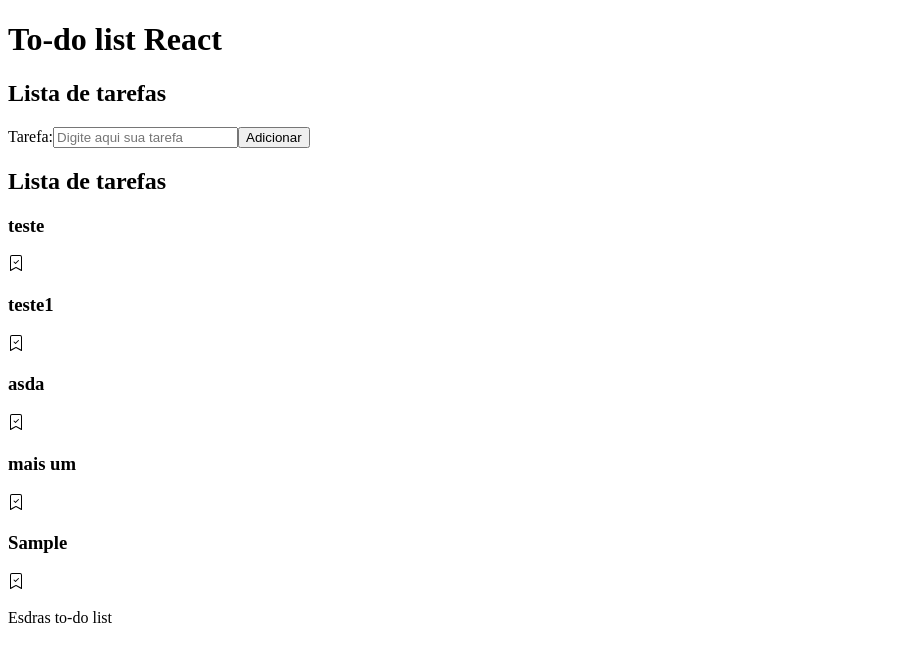
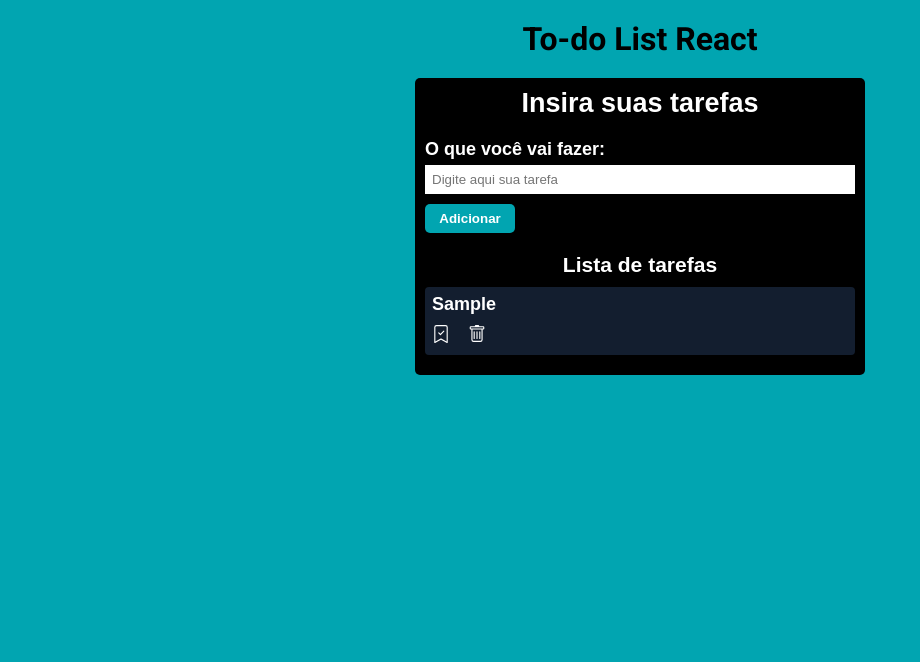
Before and after one commit to EsdrasOliver/to-do-list, a React (Vite) app: page / in a window 1280 px wide. Both pictures are taken after typing "Sample" into the empty fields and a click on the input "Adicionar". Shown: the top 662 px of the page, without its empty margins (0-920 px from the left). Built offline with nearby package versions, Linux system fonts and the light colour scheme; no server answers; data requests are answered from the project's data file.

Commit message:
Terminado os estilos

```diff
--- a/data/db.json
+++ b/data/db.json
@@ -1,24 +1,3 @@
 {
-  "todos": [
-    {
-      "id": 0.901275816808949,
-      "task": "teste",
-      "done": false
-    },
-    {
-      "id": 0.7364874157115215,
-      "task": "teste1",
-      "done": false
-    },
-    {
-      "id": 0.27141393688222903,
-      "task": "asda",
-      "done": false
-    },
-    {
-      "id": 0.6323276607176047,
-      "task": "mais um",
-      "done": false
-    }
-  ]
+  "todos": []
 }
--- a/index.html
+++ b/index.html
@@ -3,6 +3,11 @@
   <head>
     <meta charset="UTF-8" />
     <meta name="viewport" content="width=device-width, initial-scale=1.0" />
+
+    <link rel="preconnect" href="https://fonts.googleapis.com">
+    <link rel="preconnect" href="https://fonts.gstatic.com" crossorigin>
+    <link href="https://fonts.googleapis.com/css2?family=Roboto+Mono&family=Roboto:wght@500;700&display=swap" rel="stylesheet">
+
     <title>Lista de tarefas</title>
   </head>
   <body>
--- a/src/App.jsx
+++ b/src/App.jsx
@@ -1,15 +1,14 @@
 import Header from "./components/Header";
-import Main from "./components/Main";
-import Footer from "./components/Footer";
+import TasksList from "./components/TasksList";
+
+import "./styles/index.css"
 
 function App() {
   return (
-    <div>
+    <div className="App">
       <Header></Header>
-      <Main></Main>
-      <Footer></Footer>
+      <TasksList></TasksList>
     </div>
-
   );
 }
 
--- a/src/components/Footer/index.jsx
+++ /dev/null
@@ -1,9 +0,0 @@
-function Footer() {
-    return (
-        <footer>
-            <p>Esdras to-do list</p>
-        </footer>
-    );
-}
-
-export default Footer;
--- /dev/null
+++ b/src/components/Header/index.css
@@ -0,0 +1,7 @@
+header {
+    margin: 20px 0;
+}
+
+h1 {
+    font-family: 'Roboto', sans-serif;
+}
--- a/src/components/Header/index.jsx
+++ b/src/components/Header/index.jsx
@@ -1,7 +1,9 @@
+import "./index.css"
+
 function Header() {
     return (
         <header>
-            <h1>To-do list React</h1>
+            <h1>To-do List React</h1>
         </header>
     );
 }
--- /dev/null
+++ b/src/components/TasksList/index.css
@@ -0,0 +1,87 @@
+:root {
+    --white: #ffffff;
+    --black: #000000;
+    --gray: #131e2f;
+    --blue: #01a5b1;
+    --red: #f33131;
+
+}
+
+.container-todo {
+    background: var(--black);
+    color: var(--white);
+    font-size: 18px;
+    font-weight: 700;
+    font-family: 'Roboto', sans-serif;
+    padding: 10px;
+    border-radius: 5px;
+    width: 25em;
+    display: flex;
+    justify-content: center;
+    flex-direction: column;
+    gap: 20px;
+    font-family: Arial, sans-serif;
+}
+
+.container-todo form {
+    display: flex;
+    flex-direction: column;
+}
+
+h2 {
+    text-align: center;
+}
+
+h3 {
+    text-align: center;
+    margin-bottom: 10px;
+}
+
+input[type="text"] {
+    padding: 7px;
+    border: none;
+    margin: 5px 0 10px;
+}
+
+input[type="submit"] {
+    padding: 7px;
+    max-width: 90px;
+    cursor: pointer;
+    border: none;
+    border-radius: 5px;
+    background: var(--blue);
+    color: var(--white);
+    font-weight: 600;
+    transition: 1s;
+}
+
+input[type="submit"]:hover {
+    background: var(--white);
+    color: var(--blue);
+}
+
+.todo {
+    background: var(--gray);
+    display: flex;
+    flex-direction: column;
+    gap: 10px;
+    margin-bottom: 10px;
+    border-radius: 4px;
+    padding: 7px;
+}
+
+.todo-done {
+    text-decoration: line-through;
+    color: var(--red);
+}
+
+.todo svg {
+    font-size: 1em;
+    cursor: pointer;
+    margin-right: 1em;
+    transition: .5s;
+}
+
+.todo svg:hover {
+    color: var(--red);
+}
--- a/src/components/Main/index.jsx
+++ b/src/components/TasksList/index.jsx
@@ -1,15 +1,17 @@
 import { useState, useEffect } from "react"
-import { BsBookmarkCheck, BsBookmarkCheckFill } from "react-icons/bs"
+import { BsTrash, BsBookmarkCheck, BsBookmarkCheckFill } from "react-icons/bs"
+
+import "./index.css"
 
 const API = 'http://localhost:5500'
 
-function Main() {
+function TasksList() {
 
     const [task, setTask] = useState("")
     const [todos, setTodos] = useState([])
     const [loading, setLoading] = useState(false)
 
-    const handleSubmit = async (e) => {
+    const handleAddTask = async (e) => {
         e.preventDefault()
 
         const todo = {
@@ -27,8 +29,30 @@ function Main() {
         })
 
         setTodos((prevState) => [...prevState, todo])
+        setTask("")
+    }
 
-        setTask("")
+    const handleEdit = async (todo) => {
+
+        todo.done = !todo.done
+
+        const data = await fetch(API + "/todos/" + todo.id, {
+            method: "PUT",
+            body: JSON.stringify(todo),
+            headers: {
+                "Content-Type": "application/json"
+            }
+        })
+
+        setTodos((prevState) => prevState.map((todo) => (todo.id === data.id ? (todo = data) : (todo)) ))
+    }
+
+    const handleDelete = async (id) => {
+        await fetch(API + "/todos/" + id, {
+            method: "DELETE"
+        })
+
+        setTodos((prevState) => prevState.filter((todo) => todo.id !== id))
     }
 
     useEffect(() => {
@@ -41,7 +65,6 @@ function Main() {
                 .catch((e) => console.log(e))
 
             setLoading(false)
-
             setTodos(res)
         }
 
@@ -53,12 +76,10 @@ function Main() {
     }
 
     return (
-
-        <div>
-            <h2>Lista de tarefas</h2>
-            <form onSubmit={handleSubmit}>
-
-                <label htmlFor="task">Tarefa:</label>
+        <div className="container-todo">
+            <h2>Insira suas tarefas</h2>
+            <form onSubmit={handleAddTask}>
+                <label htmlFor="task">O que você vai fazer:</label>
                 <input
                     type="text"
                     className="add-task-input"
@@ -67,20 +88,21 @@ function Main() {
                     value={task || ""}
                     onChange={(e) => setTask(e.target.value)}
                 />
-
                 <input type="submit" value="Adicionar" />
-
             </form>
             <div className="list-todo">
-                <h2>Lista de tarefas</h2>
+                <h3>Lista de tarefas</h3>
                 {todos.length === 0 && <p>Não há tarefas</p>}
-                {todos.map(todo => (
+                {todos.map((todo) => (
                     <div className="todo" key={todo.id}>
-                        <h3 className={todo.done ? "todo-done" : ""}>{todo.task}</h3>
+                        <h4 className={todo.done ? "todo-done" : ""}>
+                            {todo.task}
+                        </h4>
                         <div className="actions">
-                            <span>
+                            <span onClick={() => handleEdit(todo)}>
                                 {!todo.done ? <BsBookmarkCheck /> : <BsBookmarkCheckFill />}
                             </span>
+                            <BsTrash onClick={() => handleDelete(todo.id)} />
                         </div>
                     </div>
                 ))}
@@ -89,4 +111,4 @@ function Main() {
     );
 }
 
-export default Main;
+export default TasksList;
--- a/src/main.jsx
+++ b/src/main.jsx
@@ -1,6 +1,7 @@
 import React from 'react'
 import ReactDOM from 'react-dom/client'
 import App from './App'
+import './styles/index.css'
 
 ReactDOM.createRoot(document.getElementById('root')).render(
   <React.StrictMode>
--- /dev/null
+++ b/src/styles/index.css
@@ -0,0 +1,16 @@
+* {
+    padding: 0;
+    margin: 0;
+    box-sizing: border-box;
+}
+
+body {
+    background: #01a5b1;
+}
+
+.App {
+    display: flex;
+    align-items: center;
+    justify-content: center;
+    flex-direction: column;
+}
```
Also changed, not shown: src/components/Main/index.css (deleted, +0 -7 lines).
